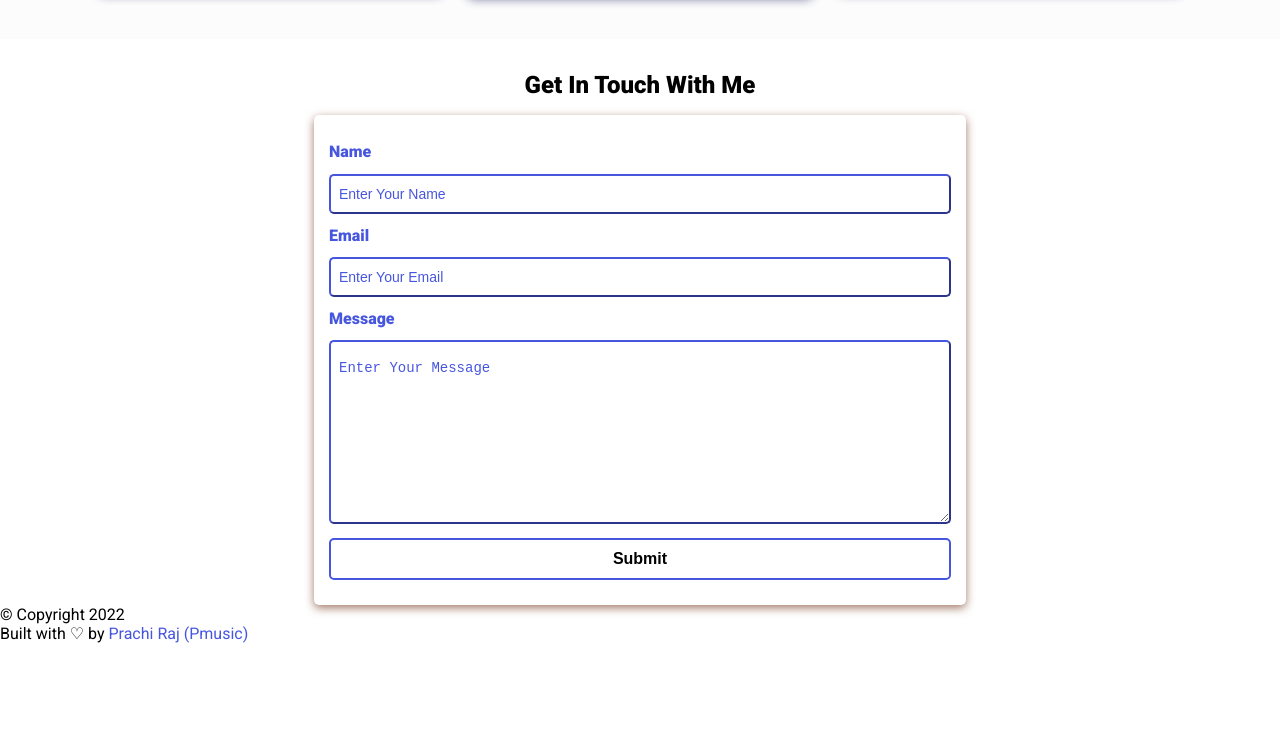
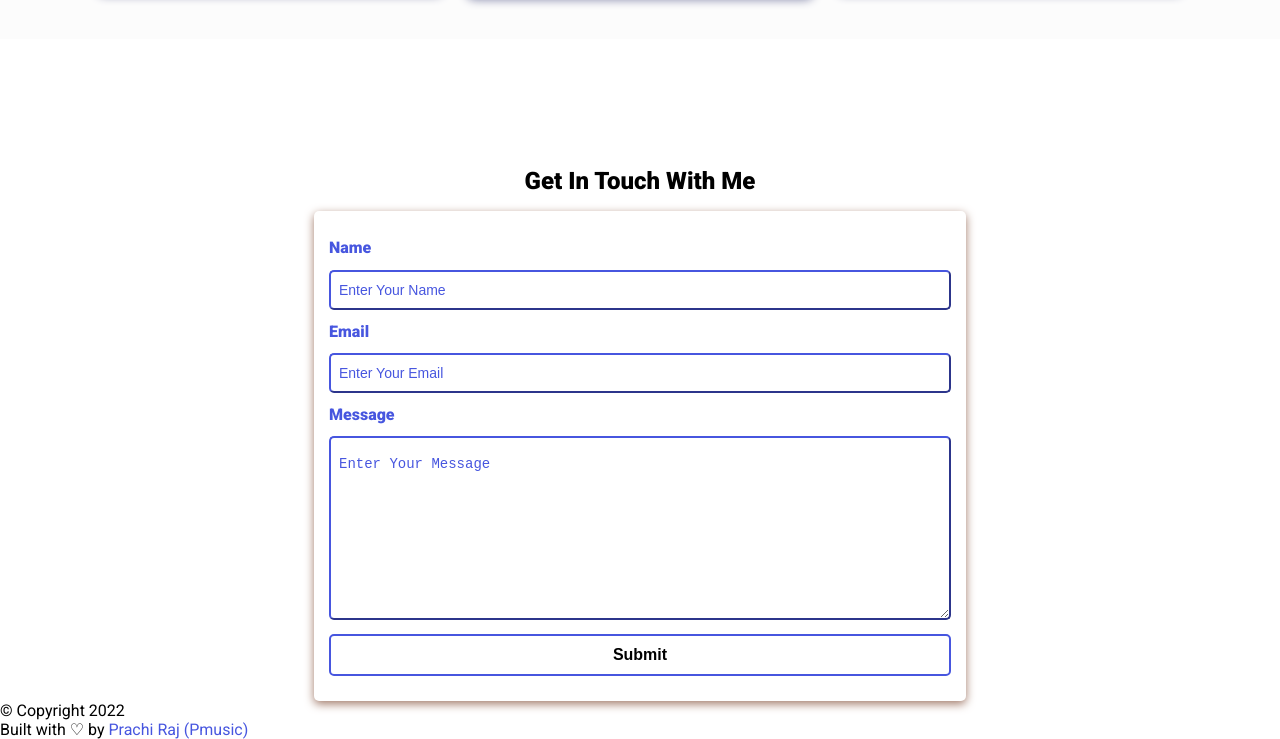
Before and after one commit to Prachi5/education_web, a plain HTML site: page index.html in a window 1280 px wide. Shown: the part 1897-2636 px from the top of the page. Before the commit the page ends 2540 px from the top, so only its background shows below. Drawn offline with nearby package versions, Linux system fonts and the light colour scheme.

Commit message:
Update style.css

```diff
--- a/css/style.css
+++ b/css/style.css
@@ -283,12 +283,38 @@ nav ul li {
   width: 3rem;
   height: 3rem;
 }
+/* spacing on all sections*/
+#contact{
+	margin-top:4rem;
+	padding-top:4rem;
+}
+
+
+
+
+
+
+
+
+
+
+
+
+
+
+
+
+
+
+
+
+
 @media screen and (max-width: 720px) {
   /*changes reflects on screen with a width of 720px and below*/
 	.nav {
 		padding: 1.5rem 1rem;
   }
-	nav ul {
+nav ul {
     position: fixed;
     background-color: var(--bg-color);
     flex-direction: column;
@@ -303,13 +329,18 @@ nav ul li {
     nav ul li {
     margin: 8px;
   }
-  .burger-menu {
+
+  	.burger-menu {
     display: block;
   }
 
   nav ul.show {
     transform: translateX(0);
   }
+
+
+
+
   .hero {
     margin-top: -4rem;
     flex-direction: column;
```
